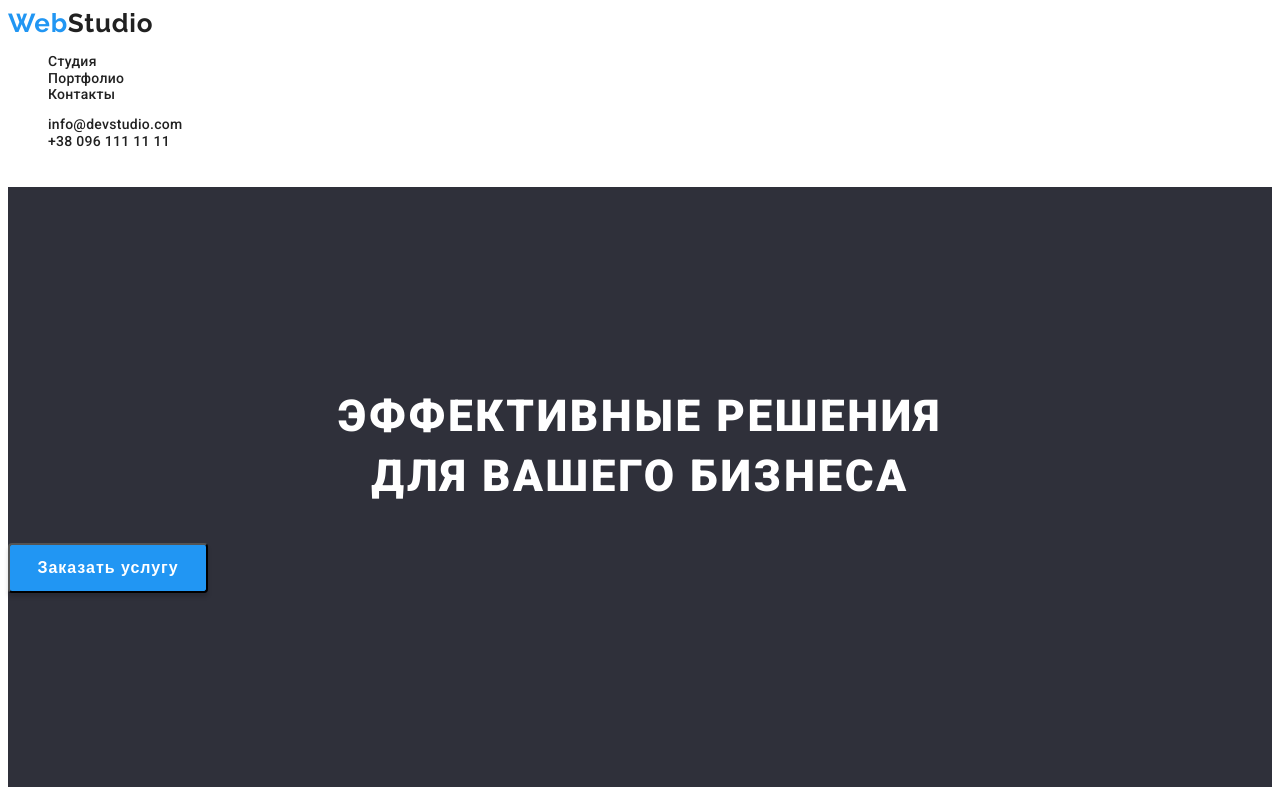
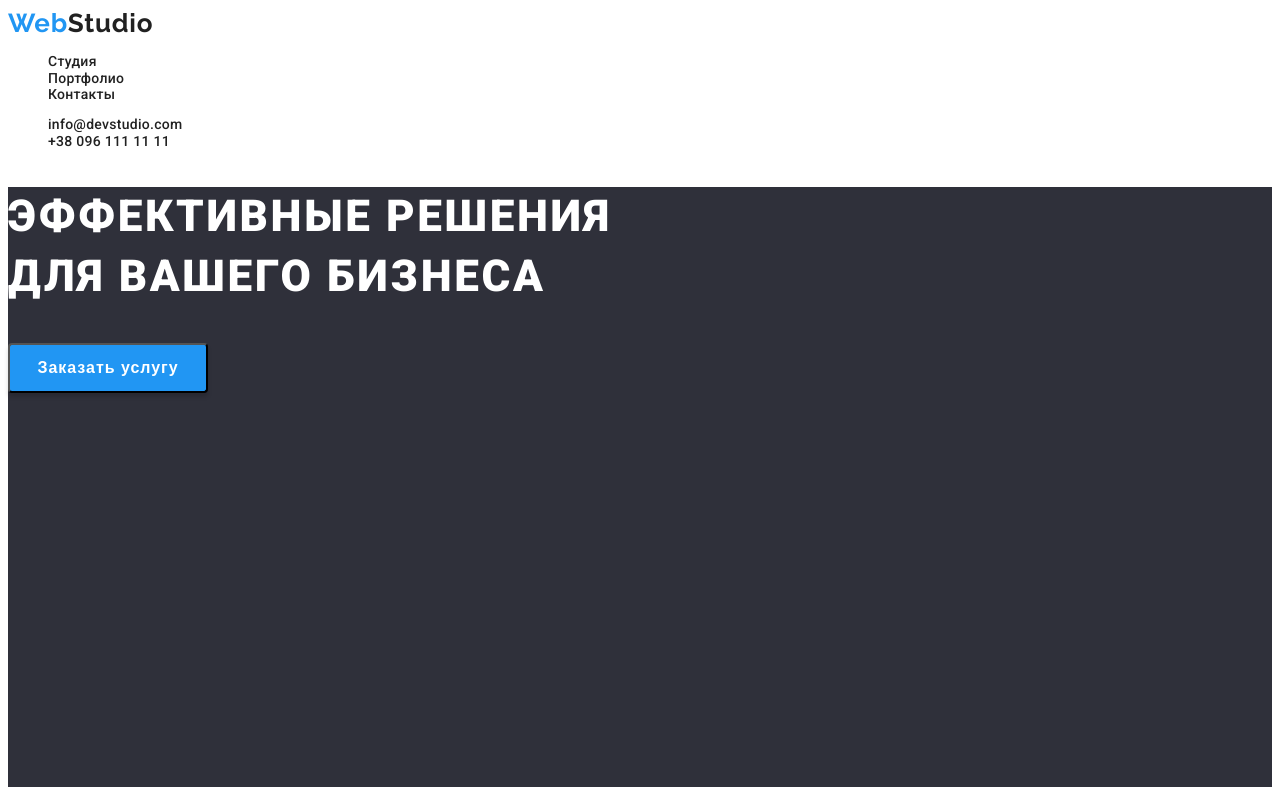
Before and after one commit to tommychubenko/goit-markup-hw-o2, a plain HTML site: page index.html in a window 1280 px wide. Shown: the top 800 px of the page. Drawn offline with Linux system fonts and the light colour scheme.

Commit message:
Update styles.css

```diff
--- a/css/styles.css
+++ b/css/styles.css
@@ -99,10 +99,9 @@ body {
   font-weight: 900;
   font-size: 44px;
   line-height: 1.36;
-  text-align: center;
+
   letter-spacing: 0.06em;
   text-transform: uppercase;
-  padding-top: 200px;
 }
 
 .button-hero {
```
